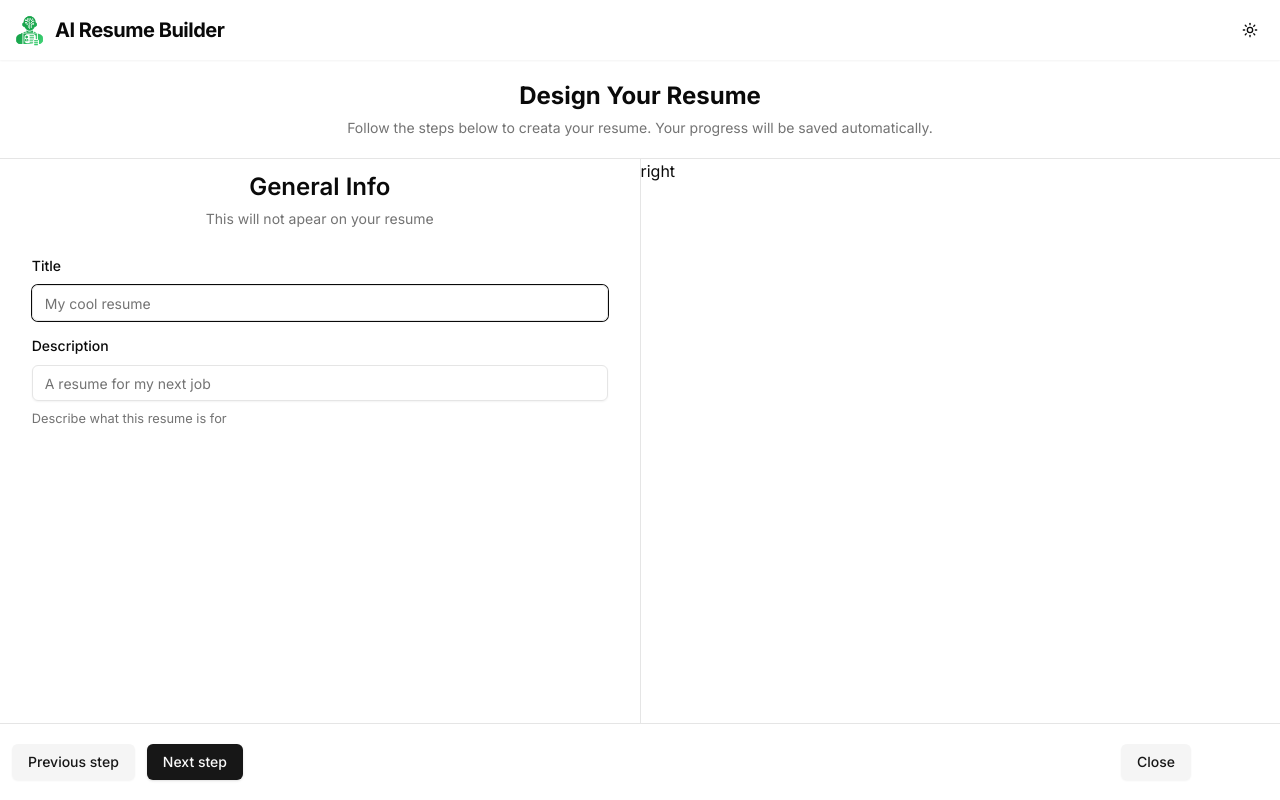
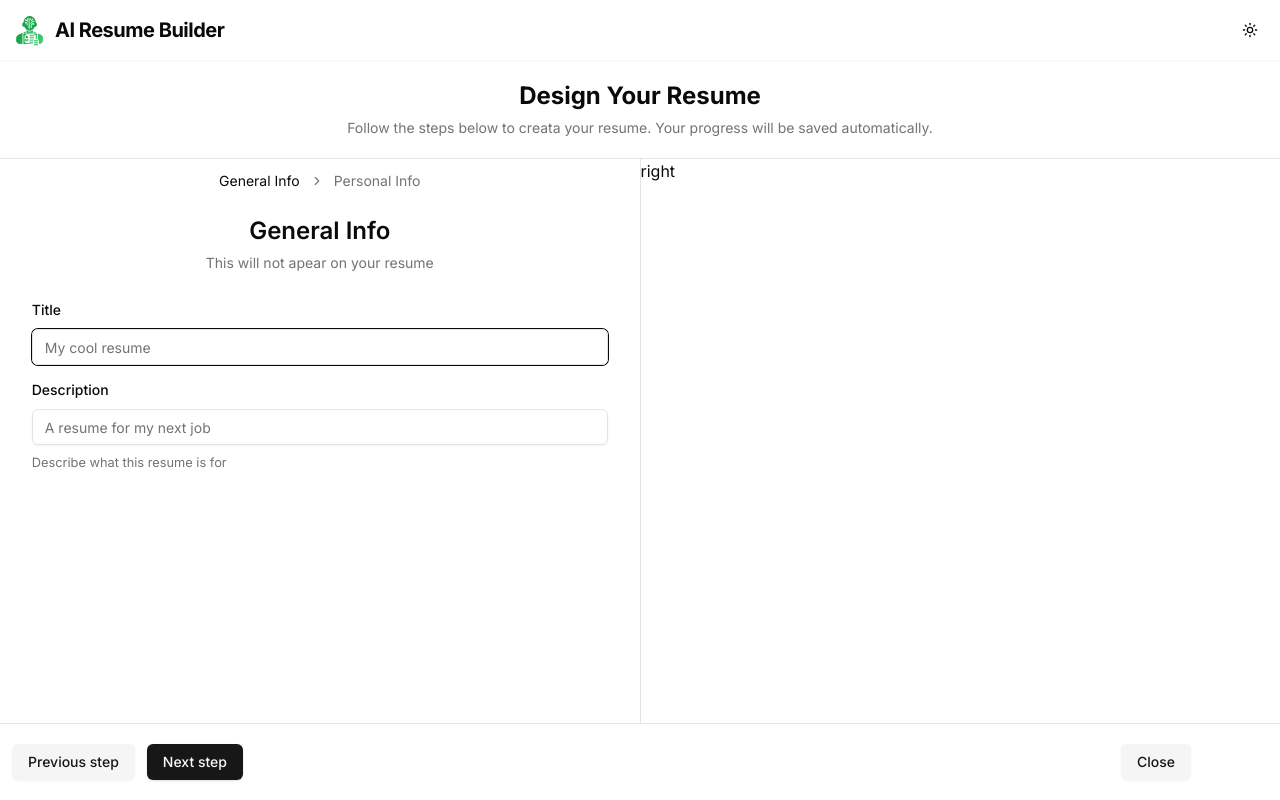
Before and after one commit to KoenCobra/nextjs-15-ai-resume-builder, a Next.js app: page /editor in a window 1280 px wide. Built offline with nearby package versions, Linux system fonts and the light colour scheme.

Commit message:
added steps breadcrumbs

```diff
--- /dev/null
+++ b/src/app/(main)/editor/Breadcrumbs.tsx
@@ -0,0 +1,44 @@
+import {
+  Breadcrumb,
+  BreadcrumbItem,
+  BreadcrumbLink,
+  BreadcrumbList,
+  BreadcrumbPage,
+  BreadcrumbSeparator,
+} from "@/components/ui/breadcrumb";
+import React from "react";
+import { steps } from "./steps";
+
+interface BreadcrumbsProps {
+  currentStep: string;
+  setCurrentStep: (step: string) => void;
+}
+
+const Breadcrumbs = ({ currentStep, setCurrentStep }: BreadcrumbsProps) => {
+  return (
+    <div className="flex justify-center">
+      <Breadcrumb>
+        <BreadcrumbList>
+          {steps.map((step) => (
+            <React.Fragment key={step.key}>
+              <BreadcrumbItem>
+                {step.key === currentStep ? (
+                  <BreadcrumbPage>{step.title}</BreadcrumbPage>
+                ) : (
+                  <BreadcrumbLink asChild>
+                    <button onClick={() => setCurrentStep(step.key)}>
+                      {step.title}
+                    </button>
+                  </BreadcrumbLink>
+                )}
+              </BreadcrumbItem>
+              <BreadcrumbSeparator className="last:hidden" />
+            </React.Fragment>
+          ))}
+        </BreadcrumbList>
+      </Breadcrumb>
+    </div>
+  );
+};
+
+export default Breadcrumbs;
--- a/src/app/(main)/editor/ResumeEditor.tsx
+++ b/src/app/(main)/editor/ResumeEditor.tsx
@@ -3,9 +3,24 @@
 import { Button } from "@/components/ui/button";
 import Link from "next/link";
 import React from "react";
-import GeneralInfoForm from "./forms/GeneralInfoForm";
+import { useSearchParams } from "next/navigation";
+import { steps } from "./steps";
+import Breadcrumbs from "./Breadcrumbs";
 
 const ResumeEditor = () => {
+  const searchParams = useSearchParams();
+  const currentStep = searchParams.get("step") || steps[0].key;
+
+  const setStep = (key: string) => {
+    const newSearchParams = new URLSearchParams(searchParams);
+    newSearchParams.set("step", key);
+    window.history.pushState(null, "", `?${newSearchParams.toString()}`);
+  };
+
+  const FormComponent = steps.find(
+    (step) => step.key === currentStep,
+  )?.component;
+
   return (
     <div className="flex grow flex-col">
       <header className="space-y-1.5 border-b px-3 py-5 text-center">
@@ -17,8 +32,9 @@
       </header>
       <main className="relative grow">
         <div className="absolute bottom-0 top-0 flex w-full">
-          <div className="w-full overflow-y-auto p-3 md:w-1/2">
-            <GeneralInfoForm />
+          <div className="w-full space-y-6 overflow-y-auto p-3 md:w-1/2">
+            <Breadcrumbs currentStep={currentStep} setCurrentStep={setStep} />
+            {FormComponent && <FormComponent />}
           </div>
           <div className="grow md:border-r" />
           <div className="hidden w-1/2 md:flex">right</div>
--- a/src/app/(main)/editor/forms/PersonalInfoForm.tsx
+++ b/src/app/(main)/editor/forms/PersonalInfoForm.tsx
@@ -4,12 +4,13 @@
   FormLabel,
   FormControl,
   FormMessage,
+  Form,
 } from "@/components/ui/form";
 import { Input } from "@/components/ui/input";
 import { PersonalInfoValues, personalInfoSchema } from "@/lib/validation";
 import { zodResolver } from "@hookform/resolvers/zod";
-import React from "react";
-import { Form, useForm } from "react-hook-form";
+import React, { useEffect } from "react";
+import { useForm } from "react-hook-form";
 
 const PersonalInfoForm = () => {
   const form = useForm<PersonalInfoValues>({
@@ -24,6 +25,16 @@
       email: "",
     },
   });
+
+  useEffect(() => {
+    const { unsubscribe } = form.watch(async () => {
+      const isValid = await form.trigger();
+      if (!isValid) return;
+      //update resume data
+    });
+    return unsubscribe;
+  }, [form]);
+
   return (
     <div className="mx-auto max-w-xl space-y-6">
       <div className="space-y-1.5 text-center">
--- /dev/null
+++ b/src/app/(main)/editor/steps.ts
@@ -0,0 +1,19 @@
+import GeneralInfoForm from "./forms/GeneralInfoForm";
+import PersonalInfoForm from "./forms/PersonalInfoForm";
+
+export const steps: {
+  title: string;
+  component: React.ComponentType;
+  key: string;
+}[] = [
+  {
+    title: "General Info",
+    component: GeneralInfoForm,
+    key: "general-info",
+  },
+  {
+    title: "Personal Info",
+    component: PersonalInfoForm,
+    key: "personal-info",
+  },
+];
```
